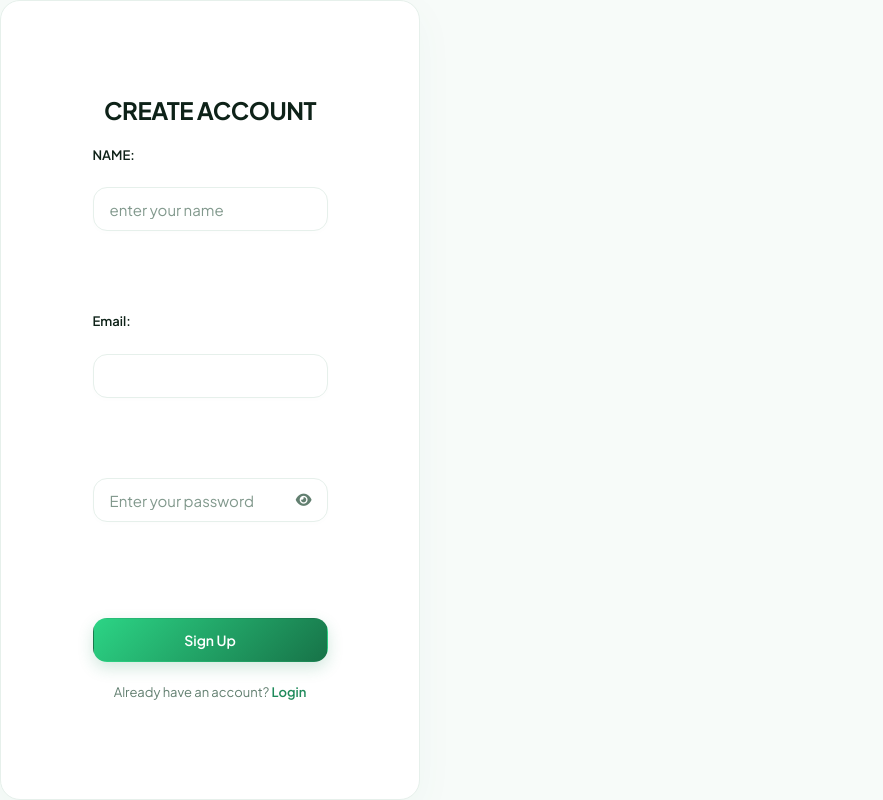
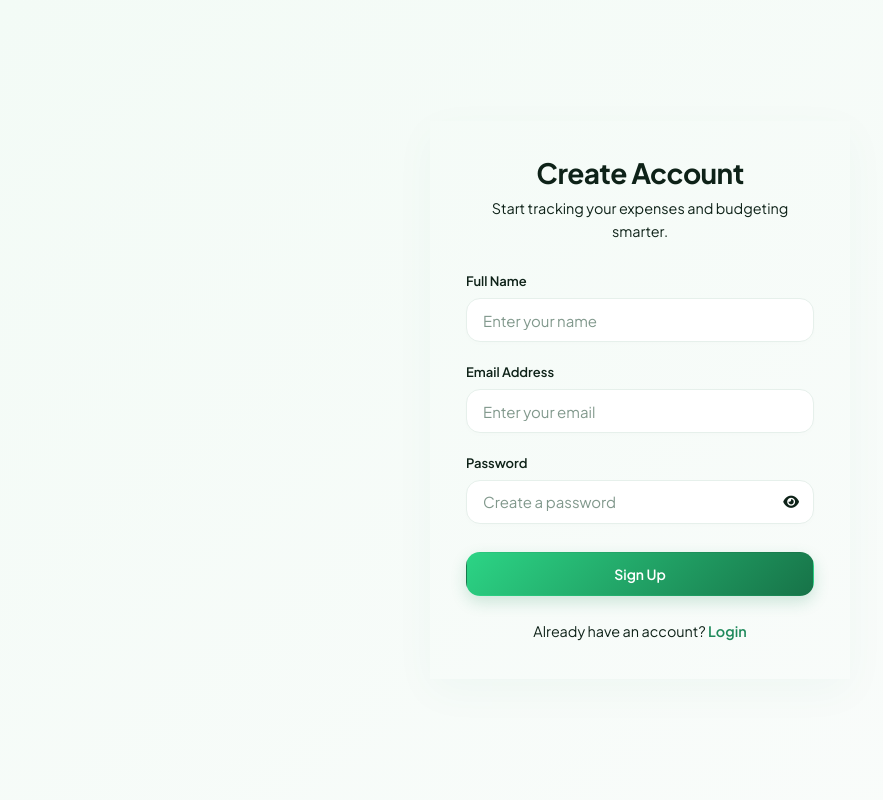
Before and after one commit to sameer5547/EXPENSE-TRACKER-VERSION-2, a Flask app: page /signup in a window 1280 px wide. Shown: the whole page, without its empty margins (0-883 px from the left). Run offline with Flask 3, Linux system fonts and the light colour scheme; parts of the project's set-up code (start-up, migrations or seed data) failed here and were passed over.

Commit message:
Update signup.html

```diff
--- a/EXPENSE-TRACKER ver-2/templates/signup.html
+++ b/EXPENSE-TRACKER ver-2/templates/signup.html
@@ -3,45 +3,60 @@
 <head>
     <meta charset="UTF-8">
     <meta name="viewport" content="width=device-width, initial-scale=1.0">
-    <link rel="stylesheet" href="{{url_for('static',filename='auth.css')}}">
+    <title>Sign Up - Expense Tracker</title>
+    <link rel="stylesheet" href="{{ url_for('static', filename='auth.css') }}">
     <link rel="stylesheet" href="https://cdnjs.cloudflare.com/ajax/libs/font-awesome/6.5.1/css/all.min.css">
-    <title>SIGN UP - Expense Tracker</title>
 </head>
+<body style="display: grid; place-items: center; min-height: 100vh; padding: 1rem;">
 
-<body>
+    <!-- Flash Messages -->
+    <div id="flash-container">
+        {% with messages = get_flashed_messages(with_categories=true) %}
+            {% for category, message in messages %}
+                <div class="flash-message {{ category }}">
+                    <span class="flash-text">{{ message }}</span>
+                    <button type="button" class="flash-close" onclick="closeFlash(this)">&times;</button>
+                </div>
+            {% endfor %}
+        {% endwith %}
+    </div>
 
-    <h1>CREATE ACCOUNT</h1>
+    <div class="card" style="width: 100%; max-width: 420px; background: var(--card-bg); border: 1px solid var(--borders); border-radius: var(--r-lg); padding: 2.25rem; box-shadow: var(--shadow);">
+
+        <h1 style="margin: 0 0 0.5rem; font-size: 1.75rem; text-align: center;">Create Account</h1>
+        <p style="margin: 0 0 1.75rem; color: var(--secondary-text); font-size: 0.9rem; text-align: center;">
+            Start tracking your expenses and budgeting smarter.
+        </p>
 
         <form method="POST" action="/signup">
+            <div class="field" style="margin-bottom: 1.25rem;">
+                <label for="name">Full Name</label>
+                <input type="text" id="name" name="name" placeholder="Enter your name" autocomplete="name">
+            </div>
 
-        <label>NAME:</label>
-        <input type="text"
-        name="name"
-        placeholder="enter your name">
+            <div class="field" style="margin-bottom: 1.25rem;">
+                <label for="email">Email Address</label>
+                <input type="email" id="email" name="email" placeholder="Enter your email" autocomplete="email" required>
+            </div>
 
-        <br><br>
-
-        <label>Email:</label>
-        <input type="email" name="email" required>
-
-        <br><br>
-
-        <div class="password-wrapper">
-  <input type="password" id="password" name="password" placeholder="Enter your password" required>
-  <button type="button" class="toggle-eye" id="togglePassword" aria-label="Show password">
+            <div class="field" style="margin-bottom: 1.75rem;">
+                <label for="password">Password</label>
+                <div class="password-wrapper" style="position: relative;">
+                    <input type="password" id="password" name="password" placeholder="Create a password" autocomplete="new-password" required style="padding-right: 3rem;">
+                    <button type="button" class="toggle-eye" id="togglePassword" aria-label="Show password" style="position: absolute; right: 0.25rem; top: 50%; transform: translateY(-50%); background: transparent; border: none; min-height: 38px; min-width: 38px; color: var(--secondary-text); cursor: pointer;">
                         <i class="fa-solid fa-eye"></i>
                     </button>
                 </div>
-        <br><br>
+            </div>
 
-        <button type="submit">Sign Up</button>
-
+            <button type="submit" style="width: 100%; margin: 0;">Sign Up</button>
         </form>
 
-    <p>
-        Already have an account?
-        <a href="/login">Login</a>
+        <p style="margin: 1.5rem 0 0; text-align: center; color: var(--secondary-text); font-size: 0.9rem;">
+            Already have an account? <a href="/login">Login</a>
         </p>
+    </div>
+
     <script>
         const pwd = document.getElementById("password");
         const eye = document.getElementById("togglePassword");
@@ -53,7 +68,14 @@
             icon.classList.toggle("fa-eye", !show);
             icon.classList.toggle("fa-eye-slash", show);
         });
+
+        function closeFlash(button) {
+            const message = button.closest(".flash-message");
+            if (message) {
+                message.style.opacity = "0";
+                setTimeout(() => message.remove(), 300);
+            }
+        }
     </script>
-
 </body>
 </html>
```
Lines whose indentation alone changed are shown as unchanged.
